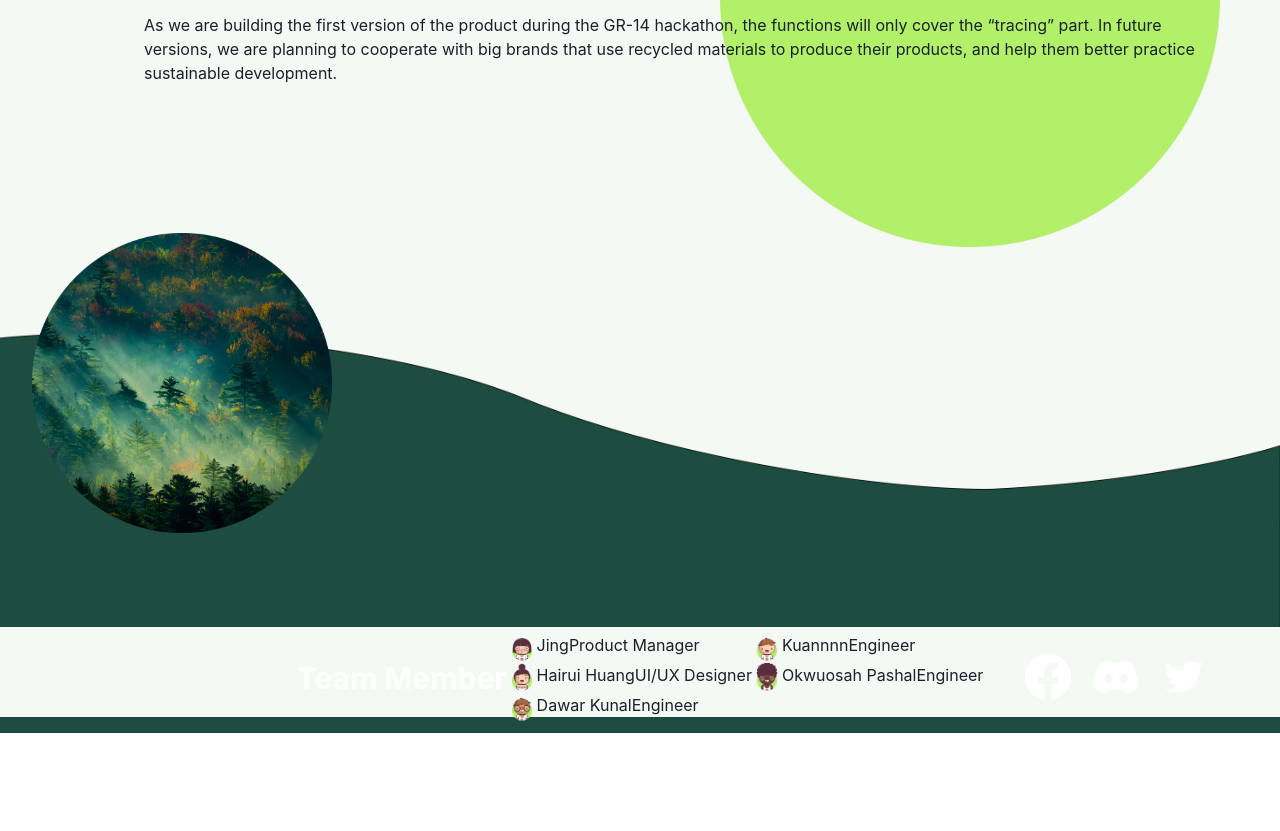
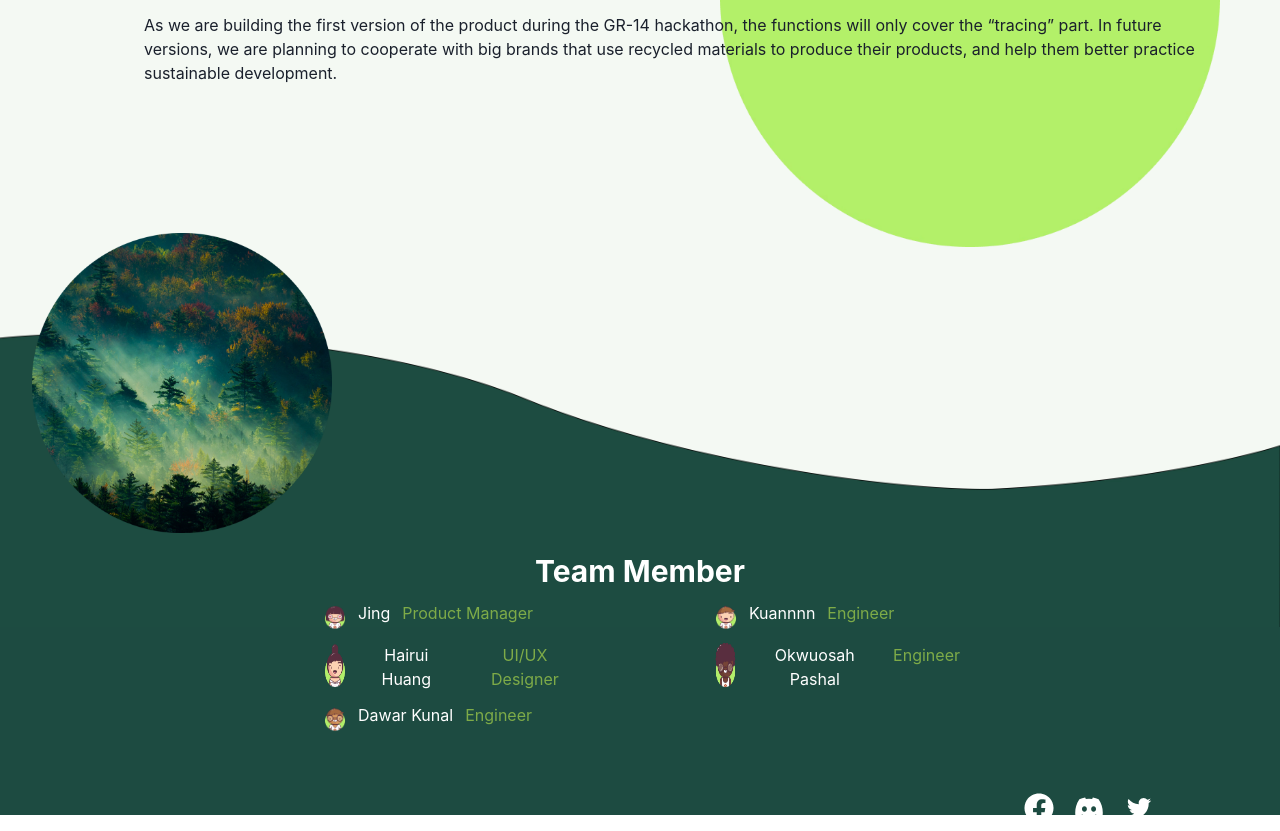
Before and after one commit to DaJoX-Lab/GreenChase, a Next.js app: page / in a window 1280 px wide. Shown: the part 1234-2065 px from the top of the page. Before the commit the page ends 1967 px from the top, so only its background shows below. Built offline with nearby package versions, Linux system fonts and the light colour scheme.

Commit message:
update on siderbar, navbar and homescreen

```diff
--- a/components/Banner.js
+++ b/components/Banner.js
@@ -66,7 +66,7 @@ const Banner = () => {
 					</p>
 				</div>
 			</div>
-			<div className='bg-[#F4F9F3] pl-20 pr-20 -mt-40'>
+			<div className='bg-[#F4F9F3] md:block hidden pl-20 pr-20 -mt-40'>
 				<div className='pt-8 justify-between flex'>
 					<div className='ml-20'>
 						<Image src={Ellipse2} alt='ellipse2' height={300} width={300} />
@@ -83,10 +83,10 @@ const Banner = () => {
 						</div>
 					</div>
 				</div>
-				<div className='w-full z-0 max-w-full ml-[50vw]'>
+				<div className=' md:block hidden w-full z-0 max-w-full ml-[50vw]'>
 					<Image src={Ellipse1} alt='ellipse' height={500} width={500} />
 				</div>
-				<div className='mb-8 mt-[-80vh] absolute pr-20 '>
+				<div className=' md:block hidden mb-8 mt-[-80vh] absolute pr-20 '>
 					<h1 className='text-[#459B71] text-5xl font-bold mb-8 mt-7'>
 						About Product
 					</h1>
@@ -98,7 +98,7 @@ const Banner = () => {
 						trace and accumulate green credits, so as to improve the climate.
 					</p>
 				</div>
-				<div className=' mt-[-40vh] absolute pr-20 '>
+				<div className='md:block hidden mt-[-40vh] absolute pr-20 '>
 					<h1 className='text-[#459B71] text-5xl font-bold mb-8'>
 						What&lsquo;s Next
 					</h1>
--- a/components/Footer.jsx
+++ b/components/Footer.jsx
@@ -13,10 +13,10 @@ import { FaDiscord } from 'react-icons/fa'
 const Footer = () => {
 	const Member = ({ src, name, role }) => {
 		return (
-			<div className='flex'>
+			<div className='flex mt-3'>
 				<Image src={src} alt={name} height={30} width={30} />
-				<p>{name}</p>
-				<p>{role}</p>
+				<p className='text-white ml-2 mr-3'>{name}</p>
+				<p className='text-[#7eab48]'>{role}</p>
 			</div>
 		)
 	}
@@ -29,7 +29,7 @@ const Footer = () => {
 			<div className='md:absolute md:block hidden md:mt-[-400px] ml-8'>
 				<Image src={Ellipse1} height={300} alt='ellipse1' width={300} />
 			</div>
-			<div className='flex justify-center items-center w-full'>
+			<div className='md:block hidden mt-[-10vh] pl-[25vw] pr-[25vw] absolute text-center justify-center items-center w-full'>
 				<h1 className='text-3xl font-bold text-white'>Team Member</h1>
 				<div className='flex'>
 					<div className='flex-col'>
@@ -37,26 +37,26 @@ const Footer = () => {
 						<Member src={Hairui} name='Hairui Huang' role='UI/UX Designer' />
 						<Member src={Dawal} name='Dawar Kunal' role='Engineer' />
 					</div>
-					<div>
+					<div className='ml-[10vw]'>
 						<Member src={Kuan} name='Kuannnn' role='Engineer' />
 						<Member src={Paschal} name='Okwuosah Pashal' role='Engineer' />
 					</div>
 				</div>
 			</div>
-			<div className='md:absolute inherit md:mt-[-70px] mt-[20vh] ml-[85vw] md:ml-[80vw] text-[#323232] md:text-white'>
+			<div className='md:absolute inherit mt-[0vh]  md:mt-[20vh] ml-[85vw] md:ml-[80vw] text-[#323232] md:text-white'>
 				<div className='Apps'>
-					<div className='md:text-5xl text-4xl mr-5 mb-2 md:mb-0'>
+					<div className='md:text-3xl text-4xl mr-5 mb-2 md:mb-0'>
 						<FaFacebook />
 					</div>
-					<div className='md:text-5xl text-4xl mr-5 mb-2 md:md-0'>
+					<div className='md:text-3xl text-4xl mr-5 mb-2 md:md-0'>
 						<FaDiscord />
 					</div>
-					<div className='md:text-5xl text-4xl'>
+					<div className='md:text-3xl text-4xl'>
 						<AiOutlineTwitter />
 					</div>
 				</div>
 			</div>
-			<div className='md:block hidden h-4 mt-[-6px] bg-[#1D4B41]' />
+			<div className='md:block hidden h-48 mt-[-10px] bg-[#1D4B41]' />
 		</div>
 	)
 }
```
